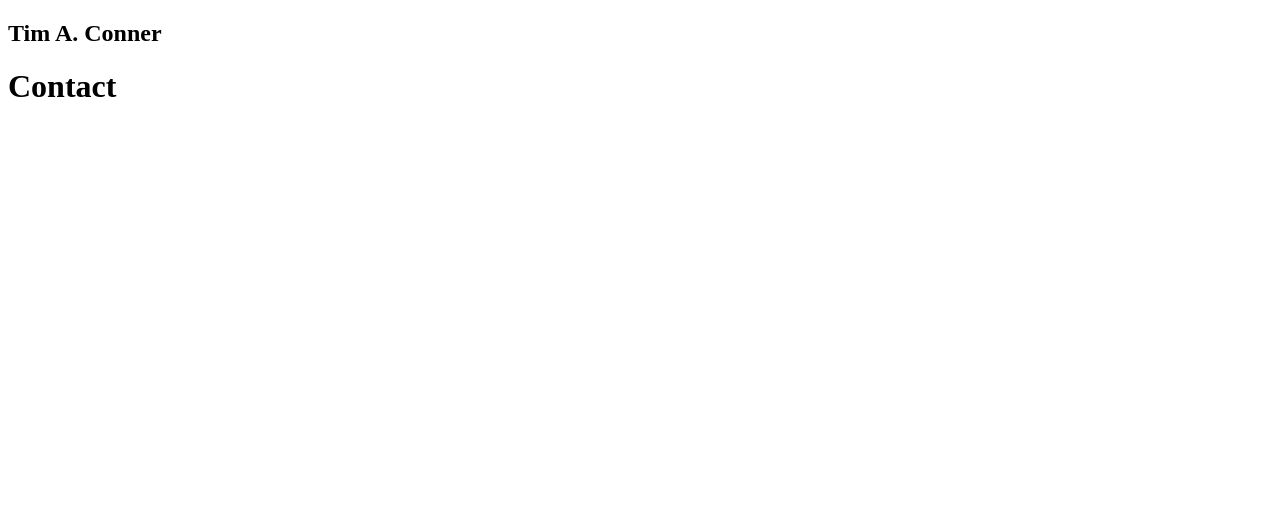
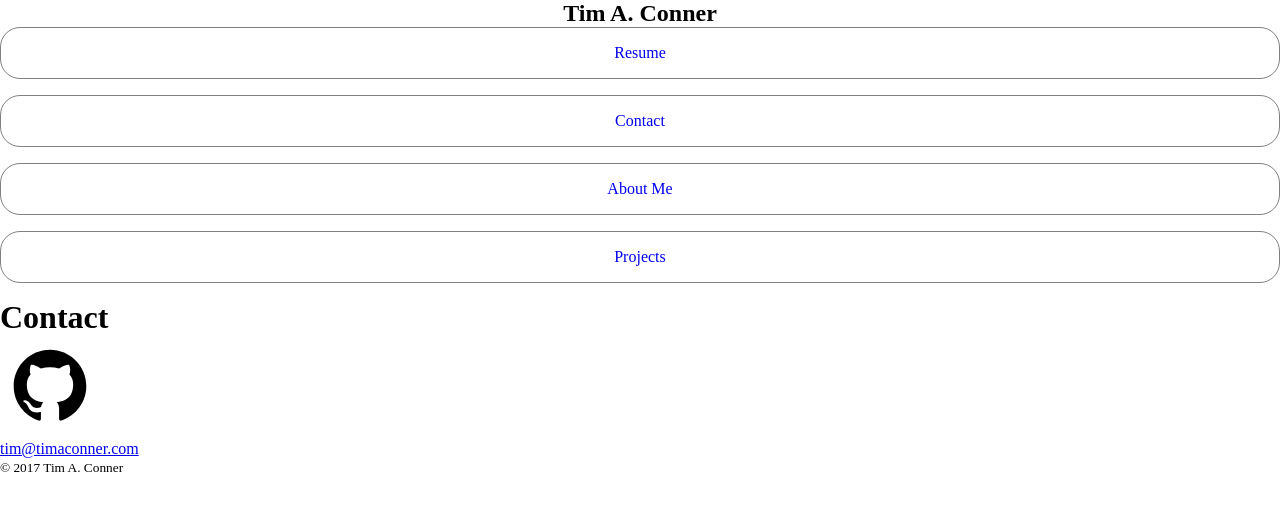
Before and after one commit to TimAConner/timaconner.github.io, a plain HTML site: page contact.html in a window 1280 px wide. Drawn offline with Linux system fonts and the light colour scheme.

Commit message:
Add nav menu styling.

```diff
--- a/contact.html
+++ b/contact.html
@@ -11,12 +11,27 @@
     <header>
         <h2>Tim A. Conner</h2>
         <nav>
+            <ul id="menu" class="menu">
 
+            </ul>
         </nav>
     </header>
     <main>
         <h1>Contact</h1>
-        <article></article>
+            <section>
+                <a href="https://github.com/timaconner" class="icon-13 github" title="GitHub">
+                    <svg viewBox="0 0 512 512" width="100" height="100">
+                        <path d="M256 70.7c-102.6 0-185.9 83.2-185.9 185.9 0 82.1 53.3 151.8 127.1 176.4 9.3 1.7 12.3-4 12.3-8.9V389.4c-51.7 11.3-62.5-21.9-62.5-21.9 -8.4-21.5-20.6-27.2-20.6-27.2 -16.9-11.5 1.3-11.3 1.3-11.3 18.7 1.3 28.5 19.2 28.5 19.2 16.6 28.4 43.5 20.2 54.1 15.4 1.7-12 6.5-20.2 11.8-24.9 -41.3-4.7-84.7-20.6-84.7-91.9 0-20.3 7.3-36.9 19.2-49.9 -1.9-4.7-8.3-23.6 1.8-49.2 0 0 15.6-5 51.1 19.1 14.8-4.1 30.7-6.2 46.5-6.3 15.8 0.1 31.7 2.1 46.6 6.3 35.5-24 51.1-19.1 51.1-19.1 10.1 25.6 3.8 44.5 1.8 49.2 11.9 13 19.1 29.6 19.1 49.9 0 71.4-43.5 87.1-84.9 91.7 6.7 5.8 12.8 17.1 12.8 34.4 0 24.9 0 44.9 0 51 0 4.9 3 10.7 12.4 8.9 73.8-24.6 127-94.3 127-176.4C441.9 153.9 358.6 70.7 256 70.7z"/>
+                    </svg><!--[if lt IE 9]><em>GitHub</em><![endif]-->
+                </a>
+            </section>
+            <section>
+                <a href="mailto:tim@timaconner.com">tim@timaconner.com</a>
+            </section>
     </main>
+    <footer>
+        <small>&copy; 2017 Tim A. Conner</small>
+    </footer>
+    <script type="text/javascript" src="script.js"></script>
 </body>
 </html>
--- a/styles/style.css
+++ b/styles/style.css
@@ -0,0 +1,46 @@
+* {
+    margin: 0;
+    box-sizing: border-box;
+}
+
+/*****************
+Element Selectors
+*****************/
+header h2 {
+    text-align: center;
+}
+
+
+/*****************
+Class Selectors
+*****************/
+
+/*
+ Main Menu
+*/
+
+.menu {
+    /* display: flex; */
+    /* justify-content: center; */
+    list-style: none;
+    padding-left: 0;
+}
+
+.menu li {
+    text-align: center;
+    border: 1px solid gray;
+    border-radius: 20px;
+    margin-bottom: 1em;
+}
+.menu a {
+    display: inline-block;
+    width: 100%;
+    padding: 1em;
+    text-decoration: none;
+    border-radius: 20px;
+}
+.menu a:hover {
+    border-radius: 20px;
+    color: black;
+    background-color: lightskyblue;
+}
```
Also changed, not shown: index.html (+3 -4 lines).
